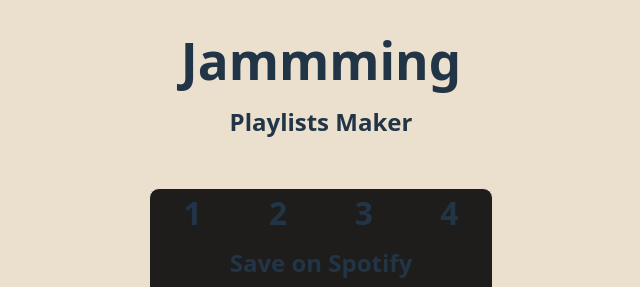
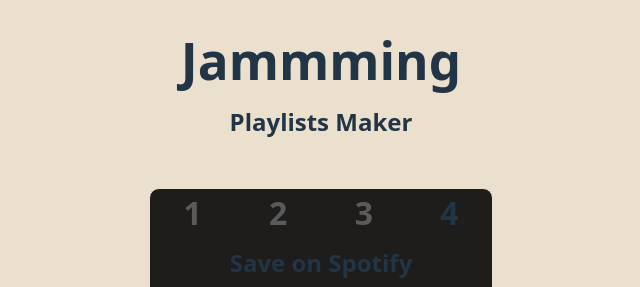
Before and after one commit to rjacqmotte/jammming, a React app: page / in a window 1280 px wide. Shown: the top 287 px of the page, without its empty margins (319-959 px from the left). Built offline with nearby package versions, Linux system fonts and the light colour scheme; the HTML template or start-up script is replaced by a standard one.

Commit message:
create dynamic menu

```diff
--- a/src/App.jsx
+++ b/src/App.jsx
@@ -8,7 +8,7 @@ function App() {
       {number: 1, title: 'Search', view: 'searchBar', buttons: 'config_A'},
       {number: 2, title: 'Select', view: 'trackList', buttons: 'config_B'},
       {number: 3, title: 'Confirm', view: 'trackList2', buttons: 'config_C'},
-      {number: 1, title: 'Save on Spotify', view: 'saveForm', buttons: 'config_D'}
+      {number: 4, title: 'Save on Spotify', view: 'saveForm', buttons: 'config_D'}
     ]
 
   const [appState, setAppState] = useState(appStates[3])
--- a/src/components/Menu/Menu.jsx
+++ b/src/components/Menu/Menu.jsx
@@ -5,10 +5,10 @@ function Menu(props) {
         <div className={styles.menuContainer}>
         <nav className={styles.menu}>
             <ul className={styles.menuList}>
-                <li className={styles.menuItem}>1</li>
-                <li className={styles.menuItem}>2</li>
-                <li className={styles.menuItem}>3</li>
-                <li className={styles.menuItem}>4</li>
+                <li className={ props.number === 1 ? styles.menuItemIsActive : styles.menuItem}>1</li>
+                <li className={ props.number === 2 ? styles.menuItemIsActive : styles.menuItem}>2</li>
+                <li className={ props.number === 3 ? styles.menuItemIsActive : styles.menuItem}>3</li>
+                <li className={ props.number === 4 ? styles.menuItemIsActive : styles.menuItem}>4</li>
             </ul>
         </nav>
         <h2 className={styles.menuTitle}>{props.title}</h2>
--- a/src/components/Menu/Menu.module.css
+++ b/src/components/Menu/Menu.module.css
@@ -23,6 +23,12 @@
 .menuItem {
     font-size: 2rem;
     font-weight: bold;
+    color: var(--color-secondary);
+}
+
+.menuItemIsActive {
+    font-size: 2rem;
+    font-weight: bold;
 }
 
 .menuTitle {
```
